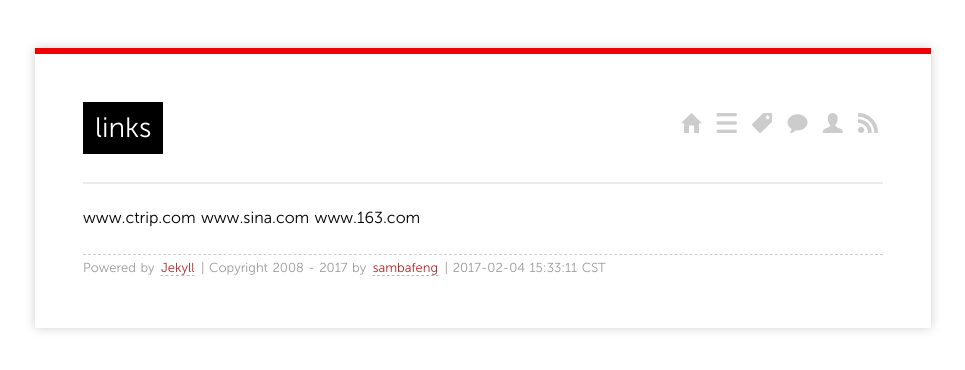
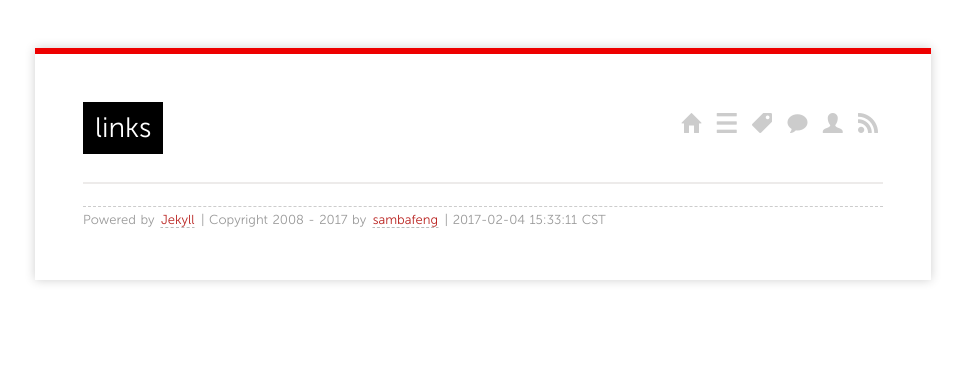
Before and after one commit to sambafeng/blog, a Jekyll site: the page built from links/index.md, in a window 1280 px wide. Shown: the top 370 px of the page, without its empty margins (157-1122 px from the left). Built offline with Jekyll 4.4.1, drawn with Linux system fonts in a browser that asks for light colours; comment, search, counter and statistics services are not loaded.

Commit message:
modify categories link error

```diff
--- a/links/index.md
+++ b/links/index.md
@@ -3,7 +3,3 @@ title: links
 layout: page
 comments: yes
 ---
-
-www.ctrip.com
-www.sina.com
-www.163.com
```
